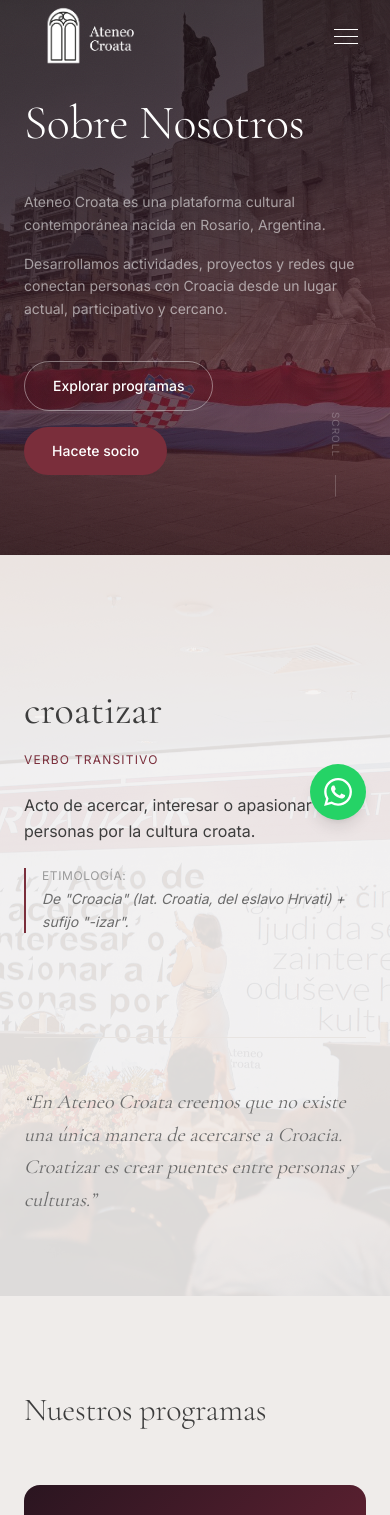
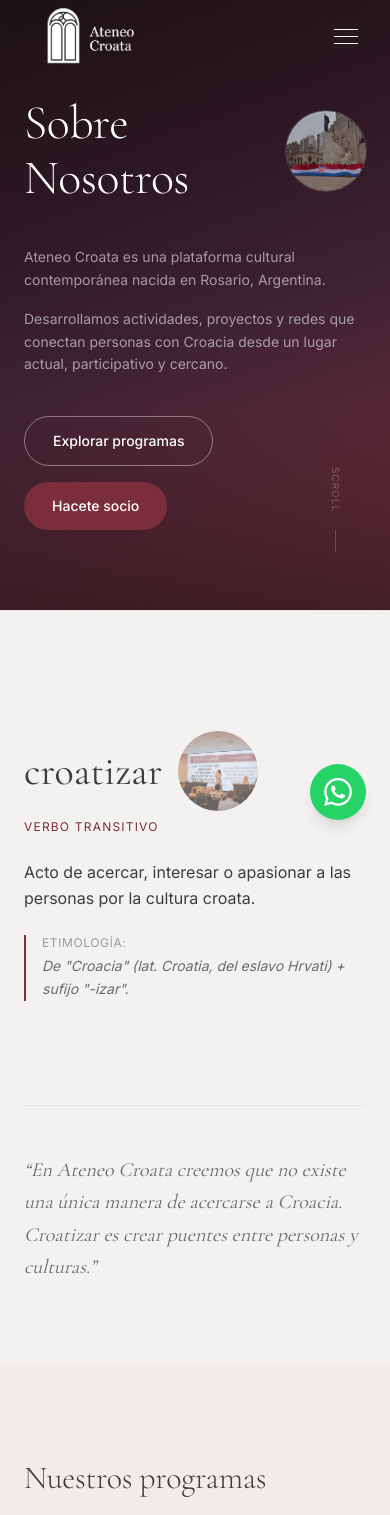
Before and after one commit to juanmdocampo/ateneo_croata, a Next.js app in the folder web/: page / in a window 390 px wide. Shown: the top 1515 px of the page. Built offline with nearby package versions, Linux system fonts and the light colour scheme.

Commit message:
img mobile and background remoevd

```diff
--- a/web/src/components/sections/Hero.tsx
+++ b/web/src/components/sections/Hero.tsx
@@ -15,23 +15,28 @@ export default function Hero() {
       id="inicio"
       className="relative min-h-[45vh] md:min-h-[75vh] flex items-end pt-24 pb-20 md:pt-0 md:pb-28 overflow-hidden"
     >
-      {/* Background image */}
-      <Image
-        src="/img/monumento_rosario_gente.jpg"
-        alt=""
-        fill
-        className="object-cover object-center"
-        priority
+      {/* Background gradient */}
+      <div
+        className="absolute inset-0"
+        style={{ background: 'linear-gradient(160deg, #1a0f12 0%, #2a1520 30%, #3d2030 55%, #7a2e3b 100%)' }}
       />
-
-      {/* Dark overlay */}
-      <div className="absolute inset-0" style={{ background: 'linear-gradient(160deg, rgba(26,15,18,0.85) 0%, rgba(42,21,32,0.8) 40%, rgba(122,46,59,0.7) 100%)' }} />
 
       {/* Bottom fade */}
       <div
         className="absolute bottom-0 left-0 right-0 h-1/3"
         style={{ background: 'linear-gradient(to top, rgba(26,15,18,0.6) 0%, transparent 100%)' }}
       />
+
+      {/* Circle image — desktop right side */}
+      <div className="hidden md:block absolute right-16 top-1/2 -translate-y-1/2 w-80 h-80 rounded-full overflow-hidden opacity-60 ring-1 ring-white/20 z-10">
+        <Image
+          src="/img/monumento_rosario_gente.jpg"
+          alt=""
+          fill
+          className="object-cover object-center"
+          priority
+        />
+      </div>
 
       {/* Subtle texture noise */}
       <div
@@ -46,19 +51,20 @@ export default function Hero() {
       {/* Content */}
       <div className="relative z-10 w-full max-w-7xl mx-auto px-6 lg:px-12">
         <div className="max-w-2xl">
-          {/* Title */}
-          <motion.h1
-            className="font-serif font-light text-white leading-[0.95] mb-10"
-            style={{ fontSize: 'clamp(3rem, 8vw, 6.5rem)' }}
-            custom={0}
-            variants={fadeUp}
-            initial="hidden"
-            animate="visible"
-          >
-            {t.hero.title.split('\n').map((line, i) => (
-              <span key={i} className="block">{line}</span>
-            ))}
-          </motion.h1>
+          {/* Title + mobile circle */}
+          <motion.div className="flex items-center gap-4 mb-10" custom={0} variants={fadeUp} initial="hidden" animate="visible">
+            <h1
+              className="font-serif font-light text-white leading-[0.95]"
+              style={{ fontSize: 'clamp(3rem, 8vw, 6.5rem)' }}
+            >
+              {t.hero.title.split('\n').map((line, i) => (
+                <span key={i} className="block">{line}</span>
+              ))}
+            </h1>
+            <div className="md:hidden shrink-0 w-20 h-20 rounded-full overflow-hidden opacity-70 ring-1 ring-white/20">
+              <Image src="/img/monumento_rosario_gente.jpg" alt="" width={80} height={80} className="object-cover w-full h-full" />
+            </div>
+          </motion.div>
 
           {/* Body text */}
           <motion.div
--- a/web/src/components/sections/IntroDictionary.tsx
+++ b/web/src/components/sections/IntroDictionary.tsx
@@ -13,19 +13,20 @@ export default function IntroDictionary() {
   if (lang !== 'es') return null
 
   return (
-    <section id="croatizar" className="relative overflow-hidden">
-      {/* Background image */}
+    <section id="croatizar" className="relative bg-warm-white overflow-hidden">
+
+      {/* Circle image — desktop right side */}
+      <div className="hidden md:block absolute right-16 top-1/2 -translate-y-1/2 w-72 h-72 rounded-full overflow-hidden opacity-30 z-0">
         <Image
           src="/img/Croatizar.jpg"
           alt=""
           fill
           className="object-cover object-center"
         />
-      {/* Light overlay to keep text readable */}
-      <div className="absolute inset-0 bg-warm-white/90" />
+      </div>
 
       {/* Dictionary block */}
-      <div className="relative z-10 border-t border-warm-gray-2/50">
+      <div className="relative z-10 border-t border-warm-gray-2">
         <div className="max-w-7xl mx-auto px-6 lg:px-12 py-20 lg:py-28">
           <div>
 
@@ -38,13 +39,16 @@ export default function IntroDictionary() {
               whileInView="visible"
               viewport={{ once: true }}
             >
-              <div className="mb-2">
+              <div className="flex items-center gap-4 mb-2">
                 <span
                   className="font-serif text-text"
                   style={{ fontSize: 'clamp(2.5rem, 5vw, 4rem)' }}
                 >
                   {t.dict.word1}
                 </span>
+                <div className="md:hidden shrink-0 w-20 h-20 rounded-full overflow-hidden opacity-60">
+                  <Image src="/img/Croatizar.jpg" alt="" width={80} height={80} className="object-cover w-full h-full" />
+                </div>
               </div>
               <p className="font-sans text-xs tracking-widest uppercase text-bordo mb-6">
                 {t.dict.pos1}
@@ -60,6 +64,7 @@ export default function IntroDictionary() {
                   {t.dict.etym1}
                 </p>
               </div>
+
             </motion.div>
 
           </div>
--- a/web/src/components/sections/MemberCTA.tsx
+++ b/web/src/components/sections/MemberCTA.tsx
@@ -12,16 +12,18 @@ export default function MemberCTA() {
       id="socio"
       className="relative py-28 lg:py-36 overflow-hidden"
     >
-      {/* Background image */}
+      {/* Background gradient */}
+      <div className="absolute inset-0" style={{ background: 'linear-gradient(135deg, #5a1a26 0%, #7a2e3b 50%, #6e2d3b 100%)' }} />
+
+      {/* Circle image — desktop right side */}
+      <div className="hidden md:block absolute right-16 top-1/2 -translate-y-1/2 w-80 h-80 rounded-full overflow-hidden opacity-50 ring-1 ring-white/20 z-10">
         <Image
           src="/img/monumento_rosario_bandera.png"
           alt=""
           fill
           className="object-cover object-center"
         />
-
-      {/* Dark overlay */}
-      <div className="absolute inset-0" style={{ background: 'linear-gradient(135deg, rgba(90,26,38,0.88) 0%, rgba(122,46,59,0.82) 50%, rgba(110,45,59,0.88) 100%)' }} />
+      </div>
       <div
         className="absolute inset-0 opacity-[0.04]"
         style={{
@@ -43,16 +45,23 @@ export default function MemberCTA() {
             {t.member.eyebrow}
           </motion.p>
 
-          <motion.h2
-            className="font-serif font-light text-white leading-[1.05] mb-8"
-            style={{ fontSize: 'clamp(2.2rem, 5vw, 4rem)' }}
+          <motion.div
+            className="flex items-center gap-4 mb-8"
             initial={{ opacity: 0, y: 24 }}
             whileInView={{ opacity: 1, y: 0 }}
             viewport={{ once: true }}
             transition={{ duration: 0.7, delay: 0.1 }}
           >
+            <h2
+              className="font-serif font-light text-white leading-[1.05]"
+              style={{ fontSize: 'clamp(2.2rem, 5vw, 4rem)' }}
+            >
               {t.member.title}
-          </motion.h2>
+            </h2>
+            <div className="md:hidden shrink-0 w-20 h-20 rounded-full overflow-hidden opacity-60 ring-1 ring-white/20">
+              <Image src="/img/monumento_rosario_bandera.png" alt="" width={80} height={80} className="object-cover w-full h-full" />
+            </div>
+          </motion.div>
 
           <motion.p
             className="font-sans text-base text-white/60 leading-relaxed mb-10 max-w-lg"
```
Lines whose indentation alone changed are shown as unchanged.
